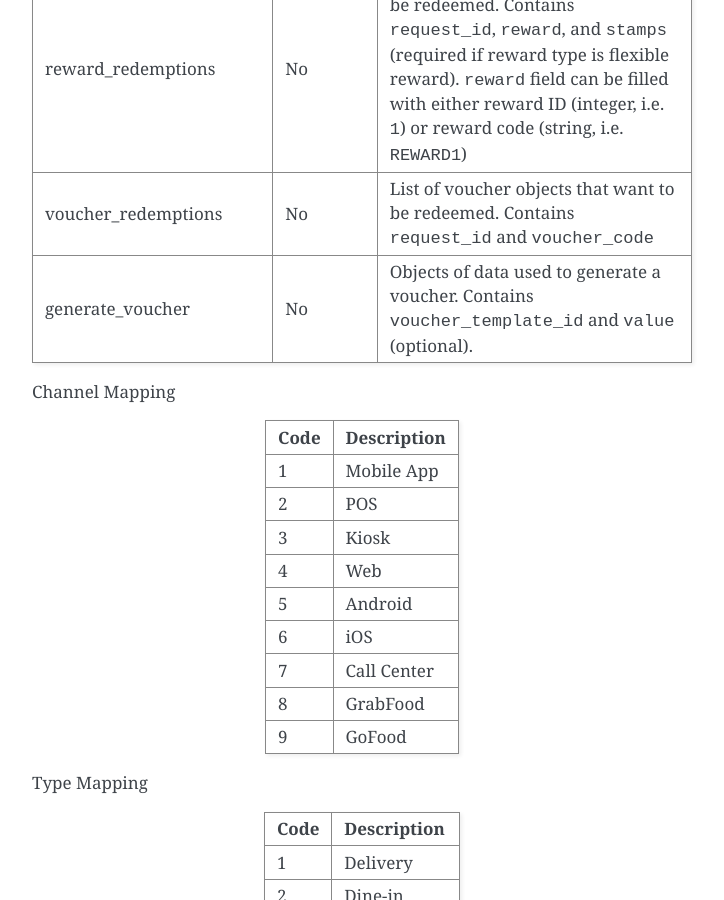
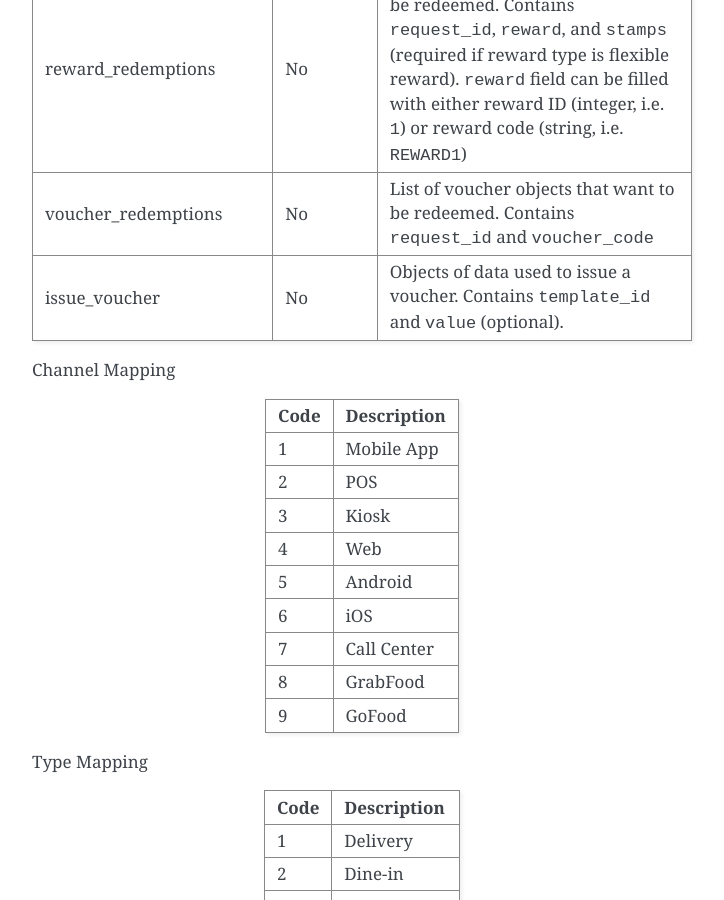
Before and after one commit to ui/stamps-api-docs, a Sphinx documentation site: the page built from source/transaction_api.rst, in a window 1280 px wide and 900 px high, scrolled down 7824 px. Shown: the whole window, without its empty margins (388-1112 px from the left). Built offline with Sphinx 7.4.7, drawn with Linux system fonts in a browser that asks for light colours; some of the changed text lies outside the part shown.

Commit message:
Update wording and response

```diff
--- a/source/transaction_api.rst
+++ b/source/transaction_api.rst
@@ -300,7 +300,7 @@ employee_code               No          Employee code of sender employee
 extra_data                  No          Additional data for further processing
 reward_redemptions          No          List of reward objects that want to be redeemed. Contains ``request_id``, ``reward``, and ``stamps`` (required if reward type is flexible reward). ``reward`` field can be filled with either reward ID (integer, i.e. ``1``) or reward code (string, i.e. ``REWARD1``)
 voucher_redemptions         No          List of voucher objects that want to be redeemed. Contains ``request_id`` and ``voucher_code``
-generate_voucher            No          Objects of data used to generate a voucher. Contains ``voucher_template_id`` and ``value`` (optional).
+issue_voucher               No          Objects of data used to issue a voucher. Contains ``template_id`` and ``value`` (optional).
 =========================== =========== =======================
 
 Channel Mapping
@@ -410,8 +410,8 @@ Here's an example of how the API call might look like in JSON format:
             "voucher_code": "VOUCHERCODE"
           }
        ],
-       "generate_voucher": {
-          "voucher_template_id": 1
+       "issue_voucher": {
+          "template_id": 1
           "value": 100000
        }
     }
```
Also changed, not shown: other parts of source/transaction_api.rst (+4 -0 lines).
